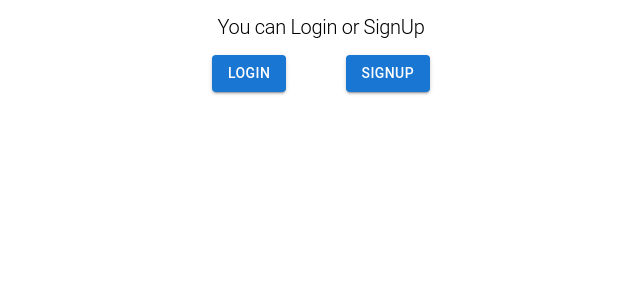
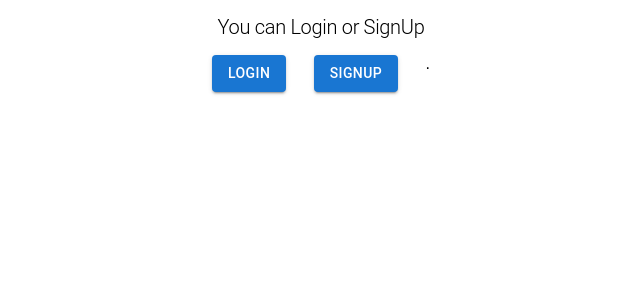
Before and after one commit to Nikita-glitch-web/task-manager, a React (Vite) app: page / in a window 1280 px wide. Shown: the top 300 px of the page, without its empty margins (319-959 px from the left). Built offline with nearby package versions, Linux system fonts and the light colour scheme; no server answers.

Commit message:
Fixed issue

```diff
--- a/src/App.tsx
+++ b/src/App.tsx
@@ -1,16 +1,17 @@
-import React from "react";
-import "./styles/index.scss";
-import { SignUpForm } from "./components/SignUpForm";
-import { LoginForm } from "./components/LoginForm";
+import React, { useEffect } from 'react';
+import './styles/index.scss';
+import { SignUpForm } from './components/SignUpForm';
+import { LoginForm } from './components/LoginForm';
 import {
   BrowserRouter as Router,
   Route,
   Routes,
   Navigate,
-} from "react-router-dom";
-import TaskPage from "./pages/Task";
-import { IntroPage } from "./pages/Route";
-import { AuthProvider, useAuthContext } from "./contexts/AuthContext";
+} from 'react-router-dom';
+import TaskPage from './pages/Task';
+import { AuthPage } from './pages/Auth';
+import { AuthProvider, useAuthContext } from './contexts/AuthContext';
+import { useAuthStore } from './store/useAuthStore';
 
 const ProtectedRoute: React.FC<{ children: React.ReactNode }> = ({
   children,
@@ -18,28 +19,29 @@ const ProtectedRoute: React.FC<{ children: React.ReactNode }> = ({
   const { user } = useAuthContext();
 
   if (!user) {
-    return <Navigate to="/login" replace />;
+    return <Navigate to='/login' replace />;
   }
 
   return <>{children}</>;
 };
 
 const App: React.FC = () => {
+
   return (
     <AuthProvider>
       <Router>
         <Routes>
-          <Route path="/" element={<IntroPage />} />
+          <Route path='/' element={<AuthPage />} />
           <Route
-            path="/tasks"
+            path='/tasks'
             element={
               <ProtectedRoute>
                 <TaskPage />
               </ProtectedRoute>
             }
           />
-          <Route path="/login" element={<LoginForm />} />
-          <Route path="/signup" element={<SignUpForm />} />
+          <Route path='/login' element={<LoginForm />} />
+          <Route path='/signup' element={<SignUpForm />} />
         </Routes>
       </Router>
     </AuthProvider>
--- a/src/components/Button/Button.tsx
+++ b/src/components/Button/Button.tsx
@@ -1,8 +1,8 @@
 import { FC } from "react";
-import Button from "@mui/material/Button";
+import { Button as MUIButton } from "@mui/material";
 import { Link } from "react-router-dom"; // Імпортуємо Link для внутрішніх посилань
 
-interface ButtonUsageProps {
+interface ButtonProps {
   onClick?: () => void;
   children: string;
   type?: "button" | "submit" | "reset"; // Тип кнопки
@@ -10,7 +10,7 @@ interface ButtonUsageProps {
   to?: string; // Для внутрішнього посилання (React Router)
 }
 
-export const ButtonUsage: FC<ButtonUsageProps> = ({
+export const Button: FC<ButtonProps> = ({
   onClick,
   children,
   type = "button",
@@ -20,7 +20,7 @@ export const ButtonUsage: FC<ButtonUsageProps> = ({
   // Якщо передано href, то це зовнішнє посилання
   if (href) {
     return (
-      <Button
+      <MUIButton
         variant="contained"
         onClick={onClick}
         type={type}
@@ -29,13 +29,13 @@ export const ButtonUsage: FC<ButtonUsageProps> = ({
         target="_blank"
       >
         {children}
-      </Button>
+      </MUIButton>
     );
   }
 
   if (to) {
     return (
-      <Button
+      <MUIButton
         variant="contained"
         onClick={onClick}
         type={type}
@@ -43,13 +43,13 @@ export const ButtonUsage: FC<ButtonUsageProps> = ({
         to={to}
       >
         {children}
-      </Button>
+      </MUIButton>
     );
   }
 
   return (
-    <Button variant="contained" onClick={onClick} type={type}>
+    <MUIButton variant="contained" onClick={onClick} type={type}>
       {children}
-    </Button>
+    </MUIButton>
   );
 };
--- a/src/components/LoginForm/LoginForm.tsx
+++ b/src/components/LoginForm/LoginForm.tsx
@@ -1,10 +1,11 @@
 import React, { useState, useCallback } from "react";
 import { TextField, Box } from "@mui/material";
 import { IAuthCredentials } from "../../types/types";
-import { ButtonUsage } from "../Button/Button";
+import { Button } from "../Button/Button";
 import { useAuthStore } from "../../store/useAuthStore";
-
+import { useNavigate } from "react-router-dom";
 export const LoginForm: React.FC = () => {
+  const navigate = useNavigate(); // Get the navigate function
   const [email, setEmail] = useState<string>("");
   const [password, setPassword] = useState<string>("");
   const [error, setError] = useState<string | null>(null);
@@ -26,6 +27,7 @@ export const LoginForm: React.FC = () => {
 
       try {
         await login(credentials);
+        navigate('/tasks');
         console.log("User logged in successfully");
       } catch (err) {
         setError("Login failed. Please try again.");
@@ -72,7 +74,7 @@ export const LoginForm: React.FC = () => {
       {error && !(!email || !password) && (
         <Box sx={{ color: "red", textAlign: "center" }}>{error}</Box>
       )}
-      <ButtonUsage type="submit">Login</ButtonUsage>
+      <Button type="submit">Login</Button>
     </Box>
   );
 };
--- a/src/components/SignUpForm/SignUpForm.tsx
+++ b/src/components/SignUpForm/SignUpForm.tsx
@@ -1,7 +1,7 @@
 import React, { useState, useCallback } from "react";
 import { TextField, Box } from "@mui/material";
 import { IAuthCredentials } from "../../types/types";
-import { ButtonUsage } from "../Button/Button";
+import { Button } from "../Button/Button";
 import { useAuthStore } from "../../store/useAuthStore";
 
 export const SignUpForm: React.FC = () => {
@@ -88,7 +88,7 @@ export const SignUpForm: React.FC = () => {
       {error && !email && (
         <Box sx={{ color: "red", textAlign: "center" }}>{error}</Box>
       )}
-      <ButtonUsage type="submit">Sign Up</ButtonUsage>
+      <Button type="submit">Sign Up</Button>
     </Box>
   );
 };
--- a/src/components/TaskForm/TaskForm.tsx
+++ b/src/components/TaskForm/TaskForm.tsx
@@ -2,7 +2,7 @@ import React, { useState } from "react";
 import { useTaskStore } from "../../store";
 import FormGroup from "@mui/material/FormGroup";
 import { Input } from "../Input";
-import { ButtonUsage } from "../Button/Button";
+import { Button } from "../Button/Button";
 import style from "./TaskFom.module.scss";
 
 export const TaskForm: React.FC = () => {
@@ -30,7 +30,7 @@ export const TaskForm: React.FC = () => {
           id={""}
           errorMessage={undefined}
         />
-        <ButtonUsage>Add Task</ButtonUsage>
+        <Button>Add Task</Button>
       </FormGroup>
     </div>
   );
--- a/src/components/TaskItem/TaskItem.tsx
+++ b/src/components/TaskItem/TaskItem.tsx
@@ -2,7 +2,7 @@ import React, { useState, useEffect } from "react";
 import Input from "../Input/Input";
 import { ITask } from "../../types/task";
 import { CheckBox } from "../Checkbox/CheckBox";
-import { ButtonUsage } from "../Button/Button";
+import { Button } from "../Button/Button";
 interface ITaskItemProps {
   task: ITask;
   onChange: (task: ITask) => void;
@@ -75,7 +75,7 @@ export const TaskItem: React.FC<ITaskItemProps> = ({
         <span onDoubleClick={handleDoubleClick}>
           {task.text || "Double-click to edit"}
         </span>
-        <ButtonUsage onClick={handleDelete}>Удалить</ButtonUsage>
+        <Button onClick={handleDelete}>Удалить</Button>
       </>
     );
   };
--- a/src/contexts/AuthContext.tsx
+++ b/src/contexts/AuthContext.tsx
@@ -1,11 +1,12 @@
-import { PropsWithChildren, createContext, useContext } from "react";
-import { useAuthStore } from "../store/useAuthStore";
+import { PropsWithChildren, createContext, useContext, useEffect } from 'react';
+import { useAuthStore } from '../store/useAuthStore';
+import { useNavigate } from 'react-router-dom';
 
 interface IAuthContext {
-  user: ReturnType<typeof useAuthStore>["user"];
-  login: ReturnType<typeof useAuthStore>["login"];
-  signUp: ReturnType<typeof useAuthStore>["signUp"];
-  logout: ReturnType<typeof useAuthStore>["logout"];
+  user: unknown;
+  login: unknown;
+  signUp: unknown;
+  logout: unknown;
 }
 
 const AuthContext = createContext<IAuthContext | undefined>(undefined);
@@ -14,10 +15,15 @@ export const AuthProvider: React.FC<PropsWithChildren> = ({ children }) => {
   const authStore = useAuthStore();
 
   if (!authStore) {
-    throw new Error("useAuthStore did not return the expected object.");
+    throw new Error('useAuthStore did not return the expected object.');
   }
 
-  const { user, login, signUp, logout } = authStore;
+  const { user, login, signUp, logout, fetchCurrentUser } = authStore;
+
+  useEffect(() => {
+    fetchCurrentUser();
+  }, []);
+
 
   return (
     <AuthContext.Provider value={{ user, login, signUp, logout }}>
@@ -29,7 +35,7 @@ export const AuthProvider: React.FC<PropsWithChildren> = ({ children }) => {
 export const useAuthContext = () => {
   const context = useContext(AuthContext);
   if (!context) {
-    throw new Error("useAuthContext must be used within an AuthProvider");
+    throw new Error('useAuthContext must be used within an AuthProvider');
   }
   return context;
 };
--- /dev/null
+++ b/src/pages/Auth.tsx
@@ -0,0 +1,48 @@
+import React from 'react';
+import { Box, Typography } from '@mui/material';
+import { Button } from '../components/Button/Button';
+import { Link } from 'react-router-dom';
+
+export const AuthPage: React.FC = () => {
+
+  return (
+    <Box
+      sx={{
+        width: '100%',
+        maxWidth: 250,
+        margin: 'auto',
+        padding: 2,
+        display: 'flex',
+        flexDirection: 'column',
+        justifyContent: 'space-beetwen',
+        gap: 2,
+      }}
+    >
+      <Typography
+        variant='h1'
+        component='h2'
+        sx={{
+          fontSize: '20px',
+          textAlign: 'center',
+        }}
+      >
+        You can Login or SignUp
+      </Typography>
+      <Box
+        sx={{
+          textAlign: 'center',
+          display: 'flex',
+          justifyContent: 'space-between',
+        }}
+      >
+        <Link to='/login'>
+          <Button>Login</Button>
+        </Link>
+        <Link to='/signup'>
+          <Button>SignUp</Button>
+        </Link>
+        .
+      </Box>
+    </Box>
+  );
+};
--- a/src/pages/Route.tsx
+++ /dev/null
@@ -1,41 +0,0 @@
-import React from "react";
-import { Box, Typography } from "@mui/material";
-import { ButtonUsage } from "../components/Button/Button";
-
-export const IntroPage: React.FC = () => {
-  return (
-    <Box
-      sx={{
-        width: "100%",
-        maxWidth: 250,
-        margin: "auto",
-        padding: 2,
-        display: "flex",
-        flexDirection: "column",
-        justifyContent: "space-beetwen",
-        gap: 2,
-      }}
-    >
-      <Typography
-        variant="h1"
-        component="h2"
-        sx={{
-          fontSize: "20px",
-          textAlign: "center",
-        }}
-      >
-        You can Login or SignUp
-      </Typography>
-      <Box
-        sx={{
-          textAlign: "center",
-          display: "flex",
-          justifyContent: "space-between",
-        }}
-      >
-        <ButtonUsage href="/login">Login</ButtonUsage>
-        <ButtonUsage href="/signup">SignUp</ButtonUsage>
-      </Box>
-    </Box>
-  );
-};
--- a/src/store/useAuthStore.ts
+++ b/src/store/useAuthStore.ts
@@ -13,7 +13,7 @@ interface IAuthCredentials {
   password: string;
 }
 
-interface IAuthStore {
+export interface IAuthStore {
   user: User | null;
   login: (credentials: IAuthCredentials) => Promise<void>;
   signUp: (credentials: IAuthCredentials) => Promise<void>;
@@ -60,6 +60,7 @@ export const useAuthStore = create<IAuthStore>((set) => ({
 
   fetchCurrentUser: () => {
     onAuthStateChanged(auth, (currentUser) => {
+      console.log('>>>>>>>>', currentUser)
       set({ user: currentUser });
     });
   },
--- /dev/null
+++ b/src/types/auth.ts
@@ -0,0 +1,4 @@
+export interface Credentials {
+  email: string;
+  password: string;
+}
```
